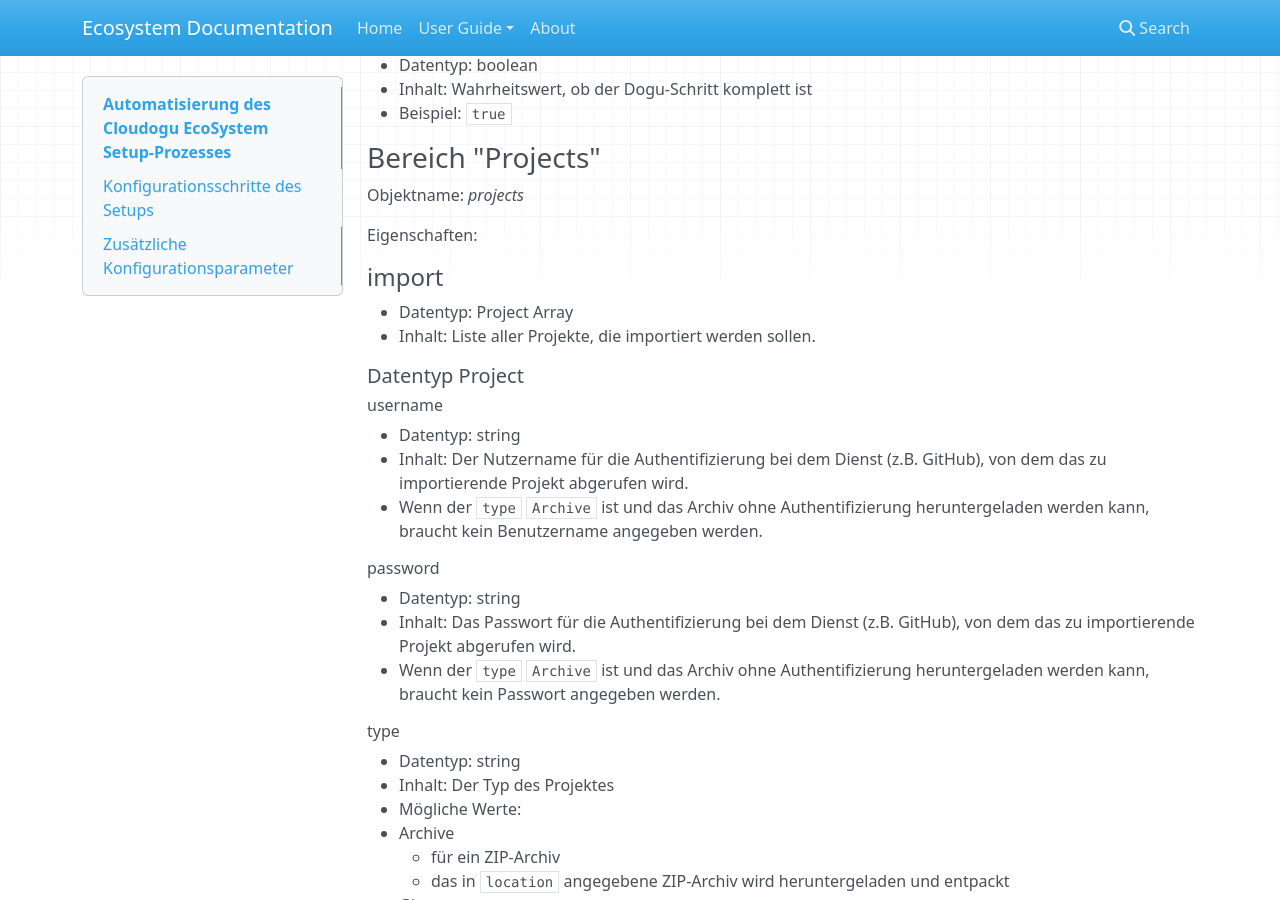
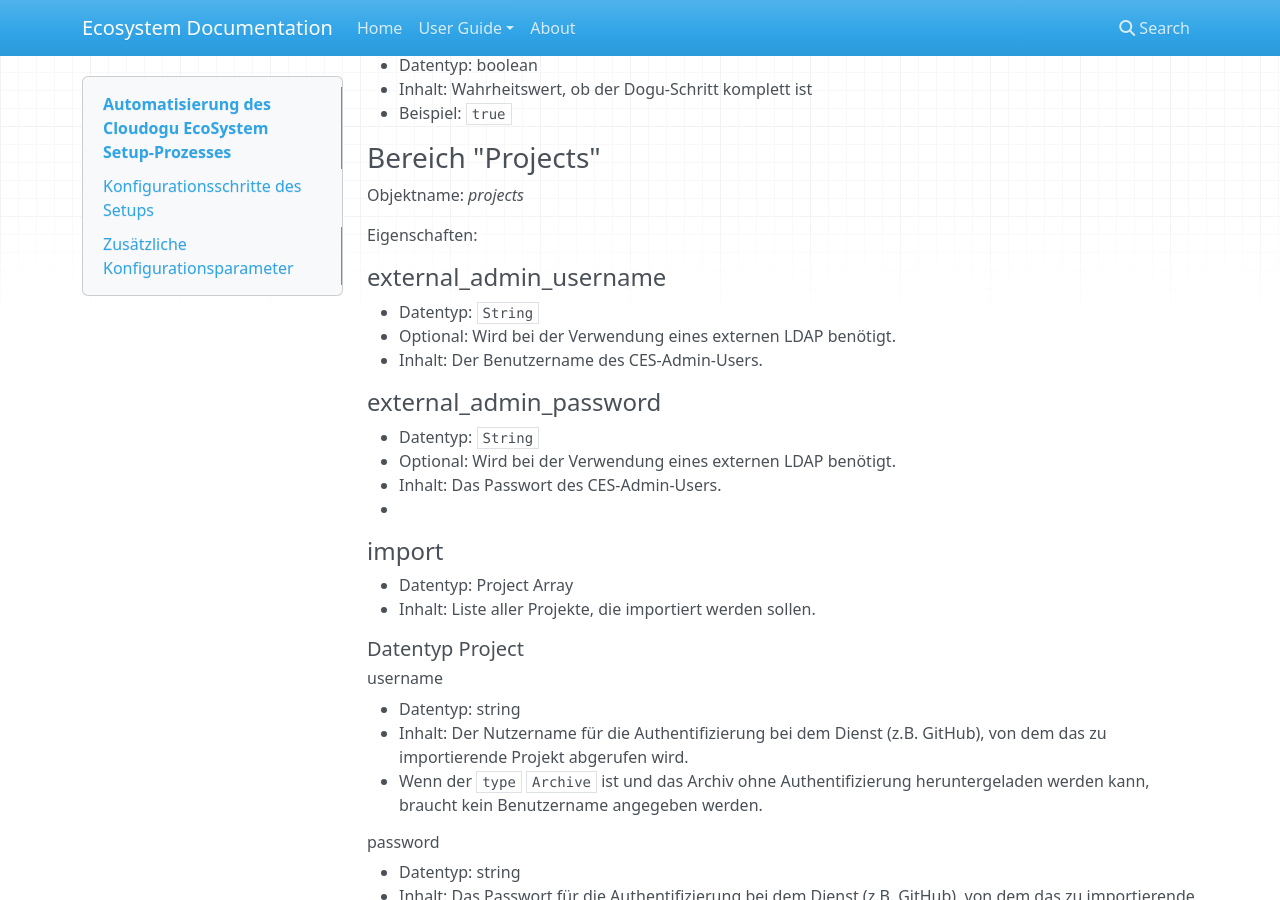
Before and after one commit to cloudogu/ecosystem, an MkDocs documentation site: the page built from docs/docs/user-guide/setup-json_de.md, in a window 1280 px wide and 900 px high, scrolled down 7634 px. Built offline with MkDocs 1.6.1, drawn with Linux system fonts in a browser that asks for light colours; nearby versions of some CDN libraries; old or Windows-style settings are respelled for this version of MkDocs; some of the changed text lies outside the part shown.

Commit message:
Update setup.json

`````diff
--- a/docs/docs/user-guide/setup-json_de.md
+++ b/docs/docs/user-guide/setup-json_de.md
@@ -300,7 +300,16 @@ Eigenschaften:
 Objektname: _projects_
 
 Eigenschaften:
+#### external_admin_username
+* Datentyp: `String`
+* Optional: Wird bei der Verwendung eines externen LDAP benötigt.
+* Inhalt: Der Benutzername des CES-Admin-Users.
 
+#### external_admin_password
+* Datentyp: `String`
+* Optional: Wird bei der Verwendung eines externen LDAP benötigt.
+* Inhalt: Das Passwort des CES-Admin-Users.
+*
 #### import
 * Datentyp: Project Array
 * Inhalt: Liste aller Projekte, die importiert werden sollen.
@@ -361,6 +370,8 @@ Eigenschaften:
 ##### Example:
 ````
 "projects":{
+  "external_admin_username": "<Benutzername>",
+  "external_admin_password": "<Passwort>",
   "import":[
     {
       "username":"<username>",
`````
